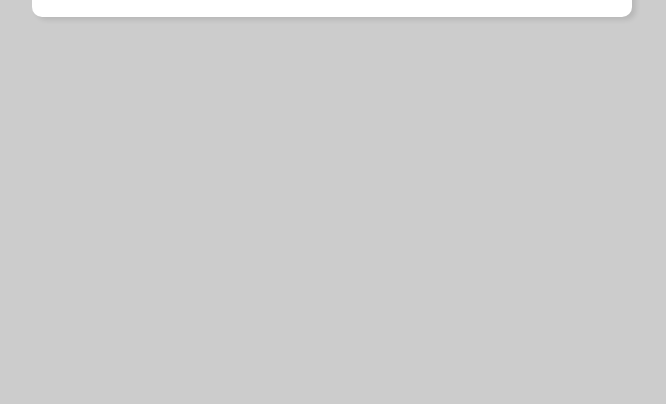
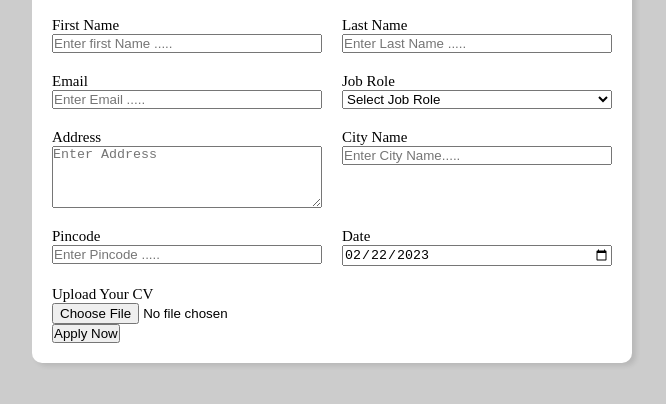
Before and after one commit to 0tym/project-2-job-application, a plain HTML site: page index.html in a window 1280 px wide. Shown: the part 110-514 px from the top of the page, without its empty margins (308-974 px from the left). Drawn offline with Linux system fonts and the light colour scheme.

Commit message:
update html done

```diff
--- a/index.html
+++ b/index.html
@@ -13,7 +13,83 @@
             <h1>Job Application<span class="title_small">(Web)</span></h1>
 
             <form action="">
-                <div class="form_container"></div>
+                <div class="form_container">
+                    <div class="form_control">
+                        <label for="first_name">First Name</label>
+                        <input
+                        id="first_name"
+                        name="first_name"
+                        placeholder="Enter first Name ....."/>
+                    </div>
+                    <div class="form_control">
+                        <label for="last_name">Last Name</label>
+                        <input
+                        id="last_name"
+                        name="last_name"
+                        placeholder="Enter Last Name ....."/>
+                    </div>
+                    <div class="form_control">
+                        <label for="email">Email</label>
+                        <input
+                        id="email"
+                        name="email"
+                        placeholder="Enter Email ....."/>
+                    </div>
+                    <div class="form_control">
+                        <label for="job_role">Job Role</label>
+                        <select id="job_role">
+                            <option value="">Select Job Role</option>
+                            <option value="">Frontend Developer</option>
+                            <option value="">Backend Developer</option>
+                            <option value="">Fullstack Developer</option>
+                        </select>
+                    </div>
+                    <div class="form_control">
+                        <label for="address">Address</label>
+                        <textarea
+                        id="address"
+                        name="address"
+                        rows="4"
+                        cols="50"
+                        placeholder="Enter Address"
+                        ></textarea>
+                    </div>
+                    <div class="form_control">
+                        <label for="city">City Name</label>
+                        <input
+                        type="text"
+                        id="city"
+                        name="city"
+                        placeholder="Enter City Name....."/>
+                    </div>
+                    <div class="form_control">
+                        <label for="pincode">Pincode</label>
+                        <input
+                        type="number"
+                        id="pincode"
+                        name="pincode"
+                        placeholder="Enter Pincode ....."/>
+                    </div>
+                    <div class="form_control">
+                        <label for="date">Date</label>
+                        <input
+                        value="2023-02-22"
+                        type="date"
+                        id="date"
+                        name="date"
+                        placeholder="Enter Date ....."/>
+                    </div>
+                    <div class="form_control">
+                        <label for="upload">Upload Your CV</label>
+                        <input
+                        type="file"
+                        id="upload"
+                        name="upload" >
+                    </div>
+                </div>
+                <div class="button_container">
+                    <button type="submit"> Apply Now</button>
+                </div>
 
 
             </form>
--- a/style.css
+++ b/style.css
@@ -28,3 +28,18 @@ body{
 .title_small{
     font-size: 20px;
 }
+.form_container{
+    margin-top: 20px;
+    display: grid;
+    grid-template-columns: repeat(auto-fit,minmax(200px,1fr));
+    gap: 20px;
+
+}
+.form_control{
+    display: flex;
+    flex-direction: column;
+
+}
+label{
+    font-size: 15px;
+}
```
